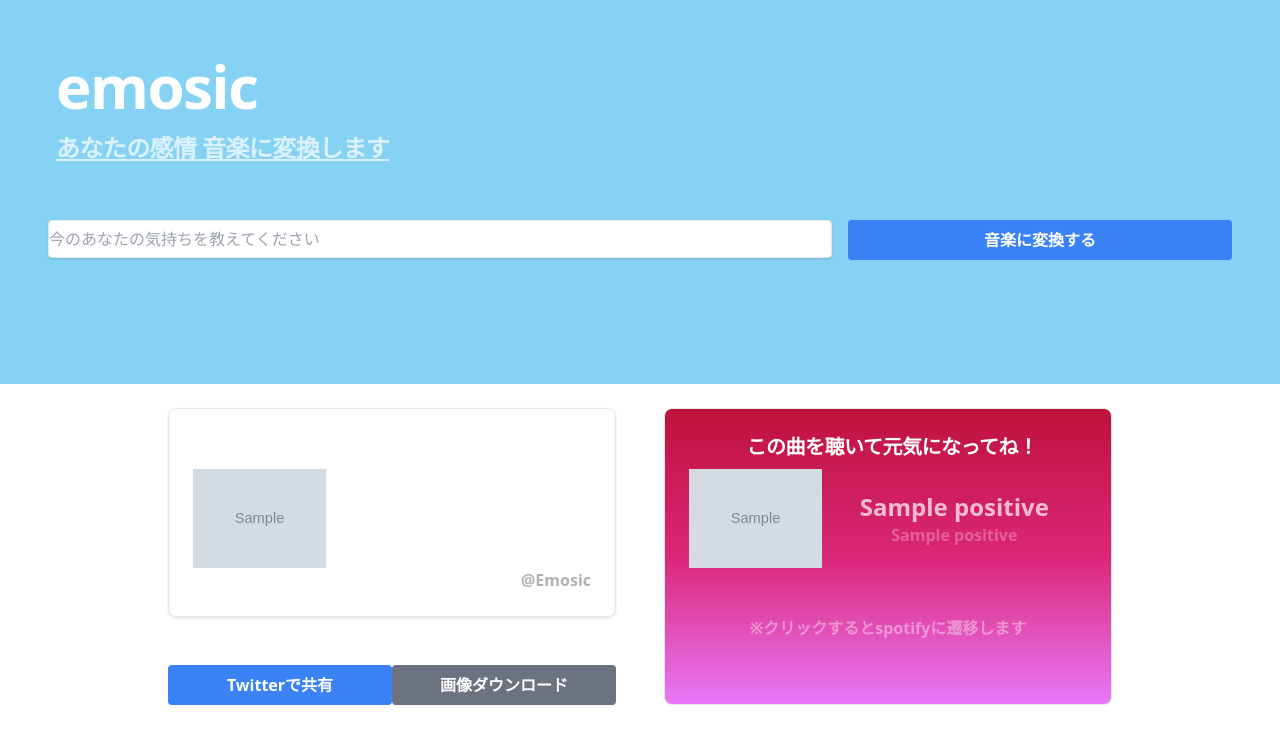
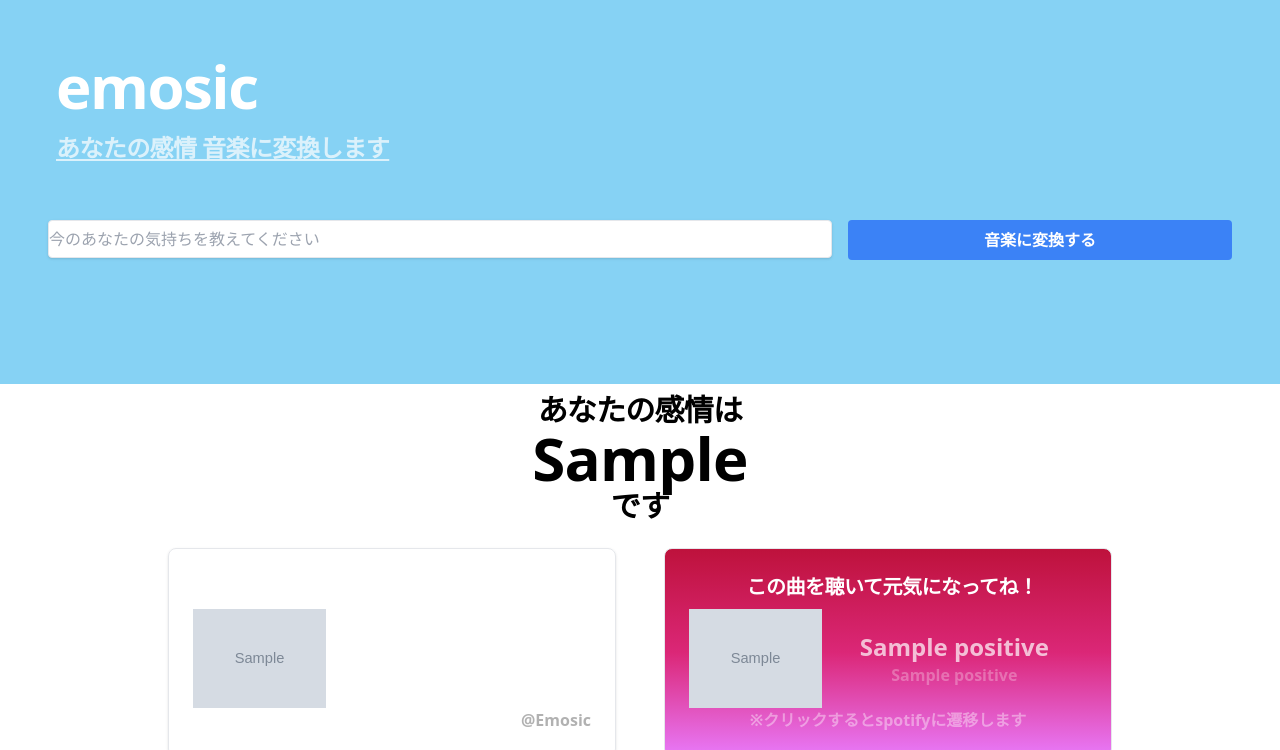
Before and after one commit to bana7-arumi/emosic, a Python web app: template rust-app/templates/index.html in a window 1280 px wide. Shown: the top 750 px of the page. Run offline with Jinja, Linux system fonts and the light colour scheme; the template is opened without the code that fills it: most values are stand-ins (such as "Sample title", 1, 10 or a date in 2020); grey boxes marked "Sample" are stand-in pictures; some libraries are stand-ins or nearby versions.

Commit message:
レイアウト修正

```diff
--- a/rust-app/templates/index.html
+++ b/rust-app/templates/index.html
@@ -57,20 +57,25 @@
       </div>
     </section>
     {%if name %}
-
     <section class="w-full">
+      <h2 class="text-3xl font-bold tracking-tight text-center pt-2">
+        あなたの感情は
+        <p class="text-6xl">{{emo_result}}</p>
+        です
+      </h2>
       <div class="grid justify-center">
         {% if positive.name %}
         <div class="grid sm:grid-cols-2">
-          <div>
           <div id="result-card" class="grid">
             {% include "result_card.html" %}
           </div>
-            <div class="grid grid-cols-2 m-6 text-center">
+          <div class="grid">{% include "result_cheer_card.html" %}</div>
+        </div>
+        <div class="grid grid-cols-2 m-6 text-center justify-items-center">
           <a
             href="https://twitter.com/share?text=「{{emo_result}}」なあなたにおすすめな曲は「{{name}}」です！%0a %23技育CAMP %0a %23Emosic https://open.spotify.com/album/{{album_id}}"
             id="twitter-share"
-                class="bg-blue-500 hover:bg-blue-700 text-white font-bold py-2 px-4 rounded focus:outline-none focus:shadow-outline w-full"
+            class="bg-blue-500 hover:bg-blue-700 text-white font-bold py-2 px-4 rounded focus:outline-none focus:shadow-outline w-11/12"
             data-text="a"
             data-hashtags="emosic"
             data-lang="ja"
@@ -79,23 +84,20 @@
           >
           <a
             id="img-download-button"
-                class="bg-gray-500 hover:bg-gray-700 text-white font-bold py-2 px-4 rounded focus:outline-none focus:shadow-outline w-full"
+            class="bg-gray-500 hover:bg-gray-700 text-white font-bold py-2 px-4 rounded focus:outline-none focus:shadow-outline w-11/12"
           >
             画像ダウンロード
           </a>
-            </div>
-          </div>
-          <div class="grid">{% include "result_cheer_card.html" %}</div>
         </div>
         {% else %}
         <div id="result-card" class="grid">
           {% include "result_card.html" %}
         </div>
-        <div class="grid grid-cols-2 m-6 text-center">
+        <div class="grid grid-cols-2 m-6 text-center justify-items-center">
           <a
             href="https://twitter.com/share?text=「{{emo_result}}」なあなたにおすすめな曲は「{{name}}」です！%0a %23技育CAMP %0a %23Emosic https://open.spotify.com/album/{{album_id}}"
             id="twitter-share"
-            class="bg-blue-500 hover:bg-blue-700 text-white font-bold py-2 px-4 rounded focus:outline-none focus:shadow-outline w-full"
+            class="bg-blue-500 hover:bg-blue-700 text-white font-bold py-2 px-4 rounded focus:outline-none focus:shadow-outline w-11/12"
             data-text="a"
             data-hashtags="emosic"
             data-lang="ja"
@@ -104,13 +106,13 @@
           >
           <a
             id="img-download-button"
-            class="bg-gray-500 hover:bg-gray-700 text-white font-bold py-2 px-4 rounded focus:outline-none focus:shadow-outline w-full"
+            class="bg-gray-500 hover:bg-gray-700 text-white font-bold py-2 px-4 rounded focus:outline-none focus:shadow-outline w-11/12"
           >
             画像ダウンロード
           </a>
         </div>
         {% endif %}
-        <div class="grid">{% include "spotify_embed.html"%}</div>
+        <div class="grid justify-center">{% include "spotify_embed.html"%}</div>
       </div>
     </section>
     {%endif%}
--- a/rust-app/templates/result_cheer_card.html
+++ b/rust-app/templates/result_cheer_card.html
@@ -23,5 +23,5 @@
       </h5>
     </div>
   </div>
-  <h5 class="text-1xl sm:pt-12 text-center font-extrabold opacity-40 text-white">※クリックするとspotifyに遷移します</h5>
+  <h5 class="text-1xl text-center font-extrabold opacity-40 text-white">※クリックするとspotifyに遷移します</h5>
 </a>
```
Also changed, not shown: bff/main.py (+0 -8 lines). Lines whose indentation alone changed are shown as unchanged.
